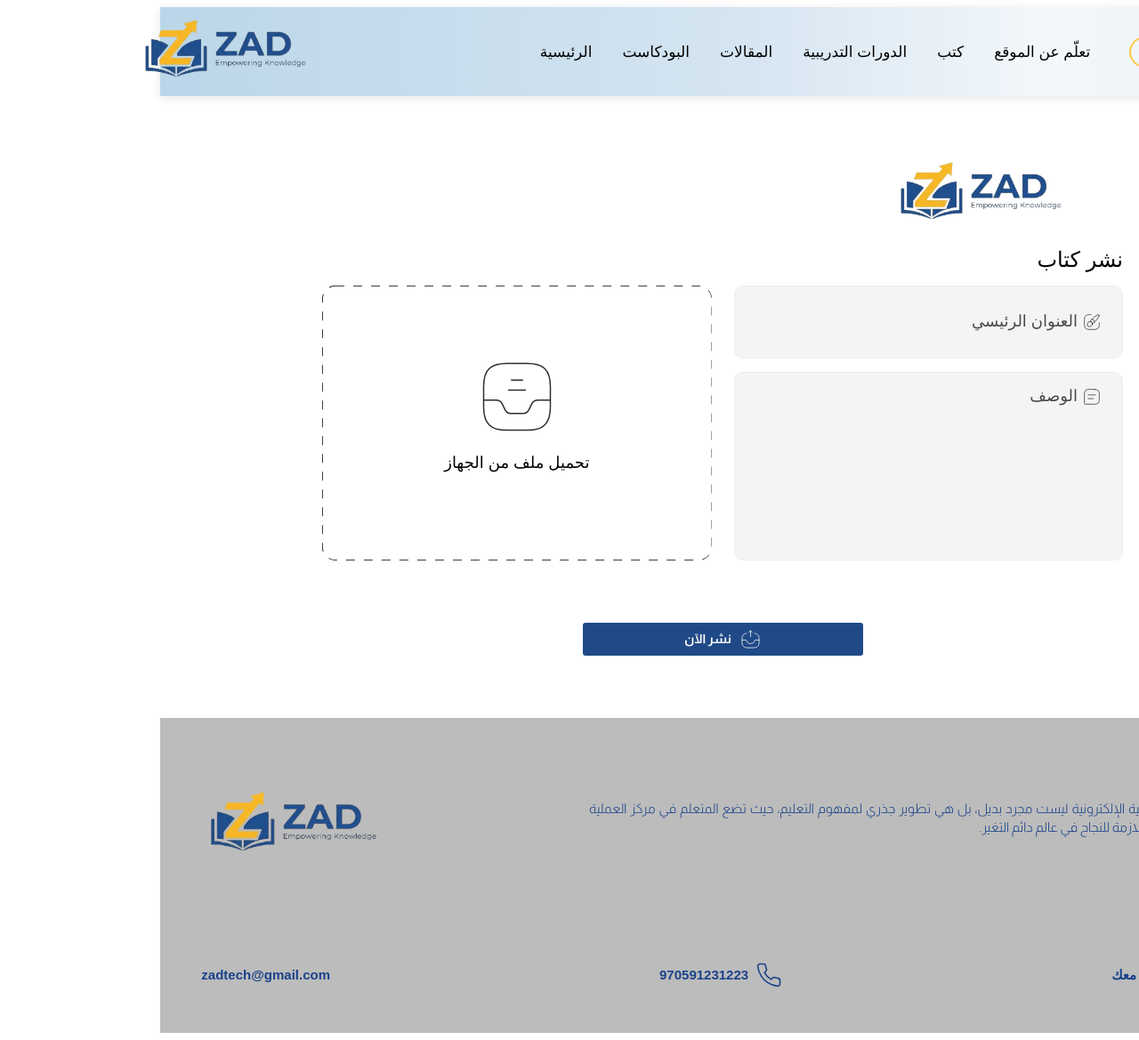
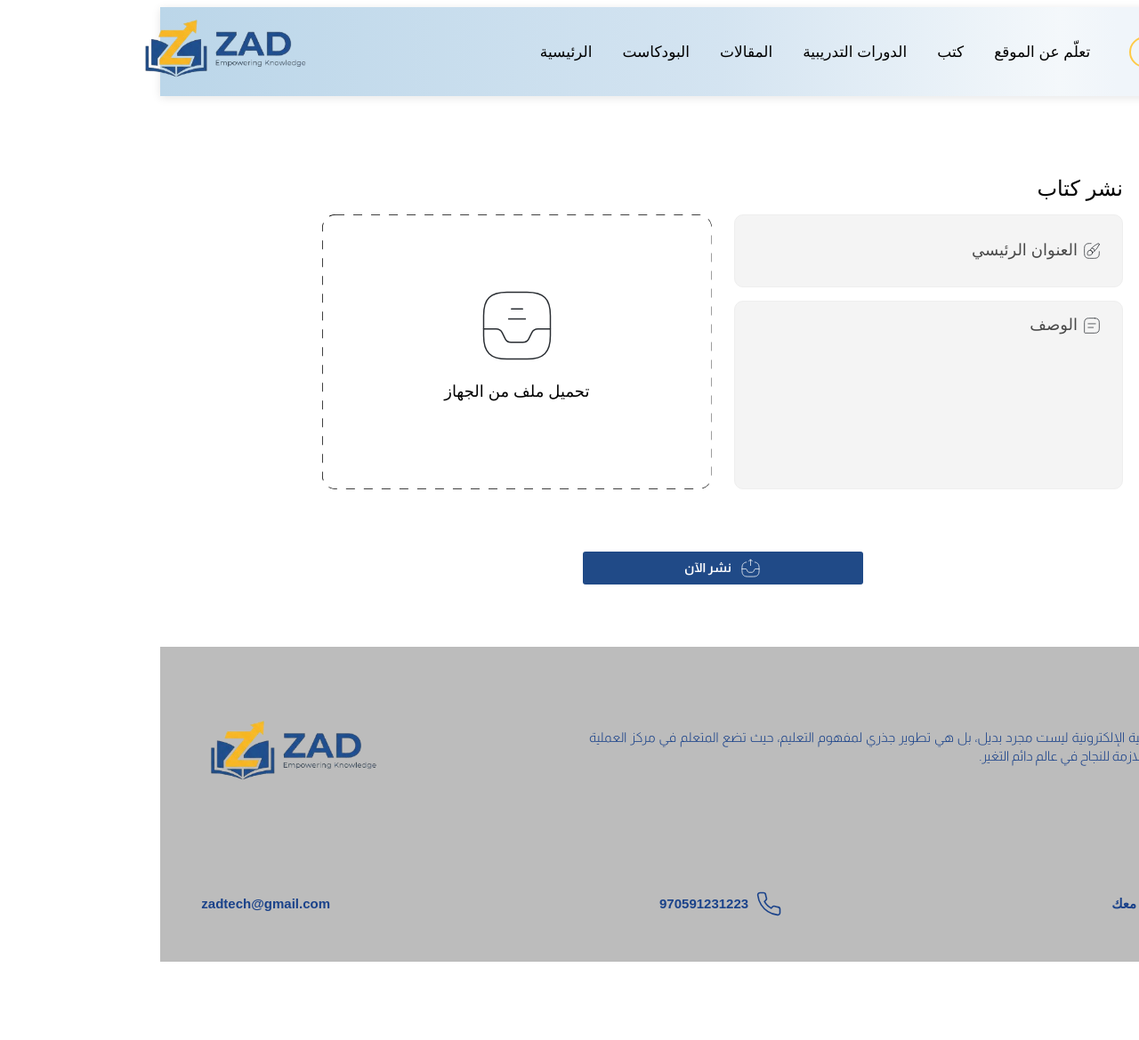
Before and after one commit to ahmed-abuarmana/ZADtech, a Django app: page /books/add-new-book/ in a window 1280 px wide; the page is wider, and only the part inside the window is pictured. Shown: that part at 89% size. After the commit the page ends 1081 px from the top of that part, so only its background shows below. Run offline with Django 5.2, Linux system fonts and the light colour scheme.

Commit message:
Update add_new_book.html

```diff
--- a/Frontend/templates/books/add_new_book.html
+++ b/Frontend/templates/books/add_new_book.html
@@ -87,14 +87,6 @@
          Logo
     ========================= -->
 
-    <div class="logo">
-
-        <img
-            src="{% static 'core/images/logo.png' %}"
-            alt="ZAD Logo"
-        >
-
-    </div>
 
 
     <h2 class="post-title">
```
